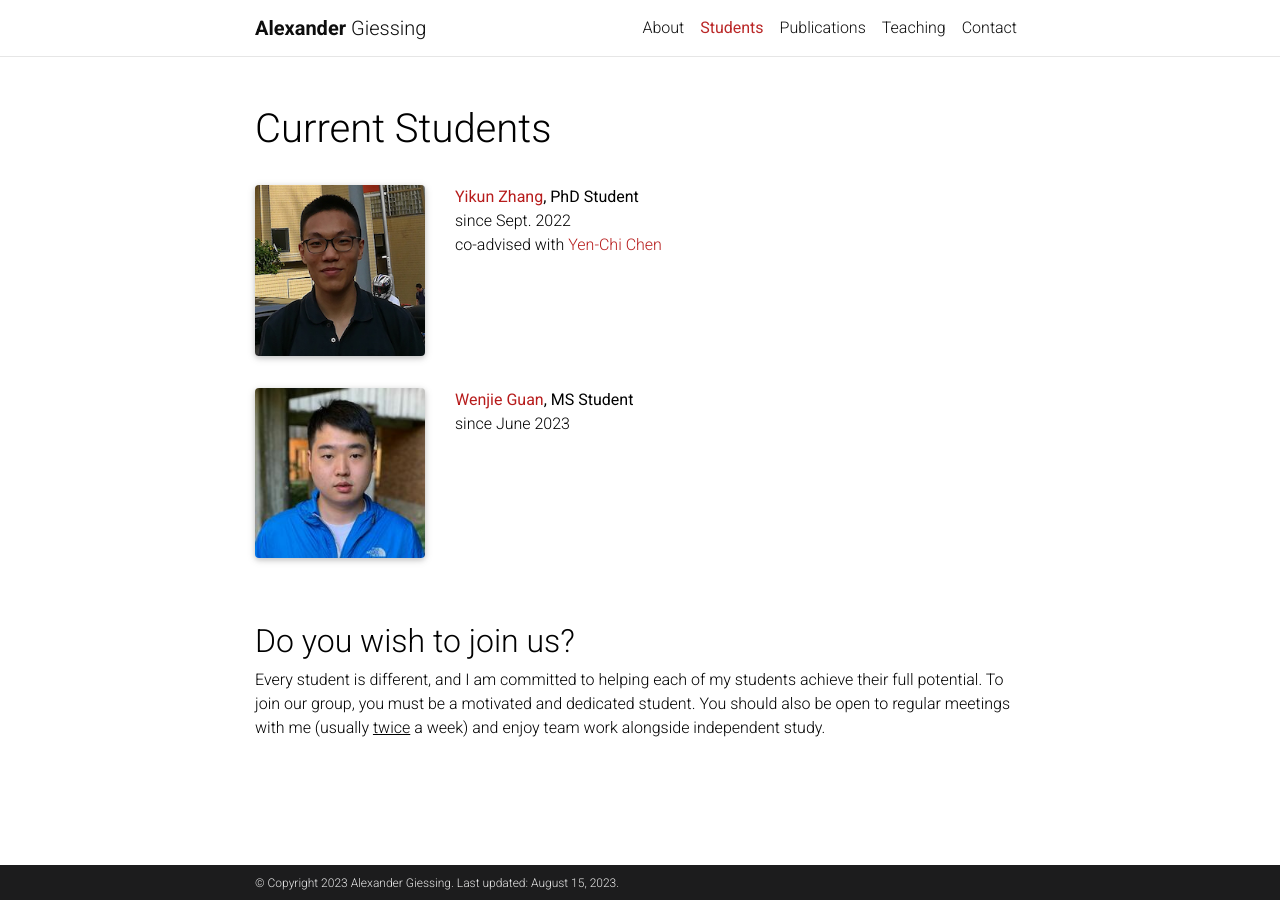
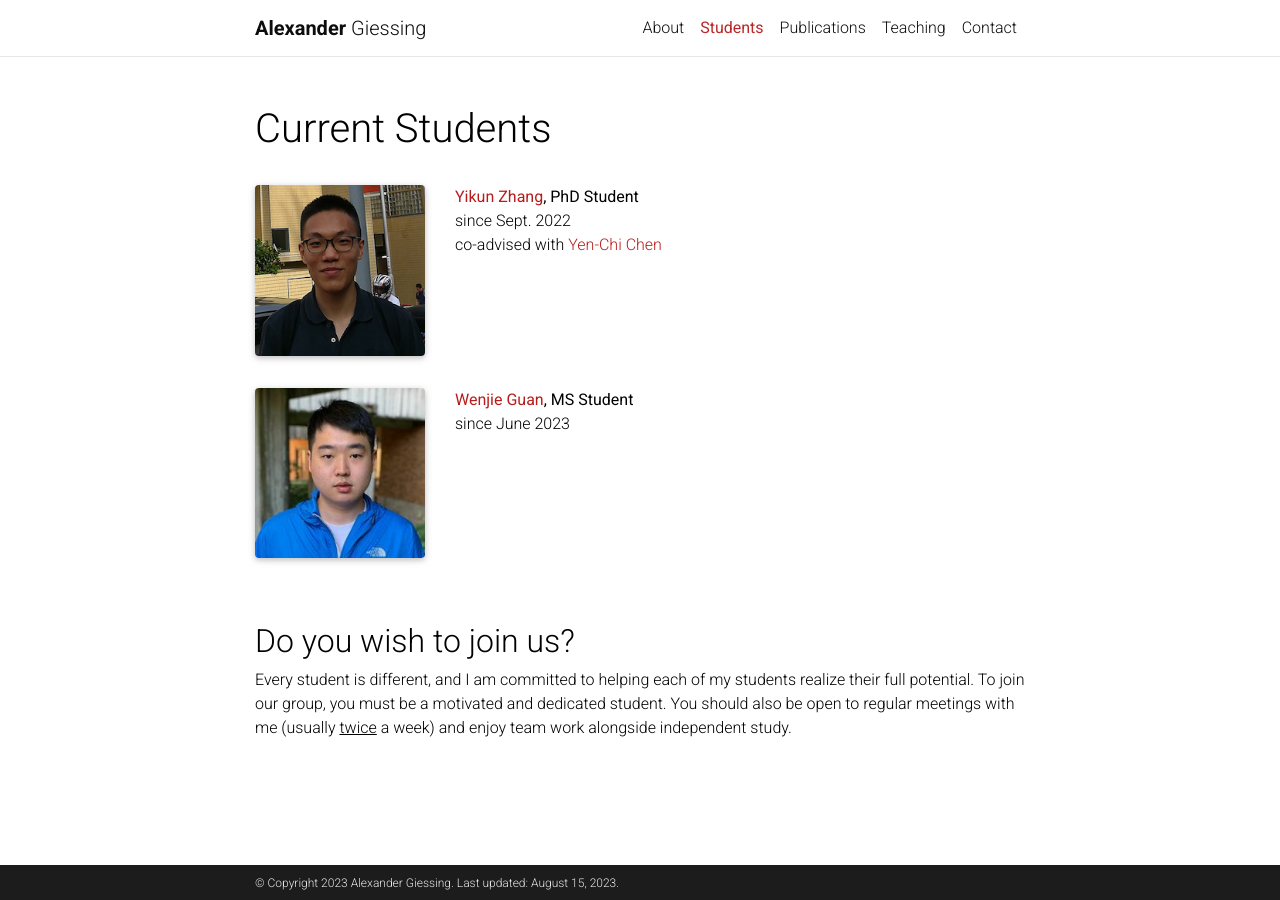
Before and after one commit to agiessing/agiessing.github.io, a Jekyll site: the page built from _pages/people.md, in a window 1280 px wide. Built offline with Jekyll 4.4.1, drawn with Linux system fonts in a browser that asks for light colours; comment, search, counter and statistics services are not loaded; a style sheet for code colours, icons or effects is not loaded.

Commit message:
Update people.md

```diff
--- a/_pages/people.md
+++ b/_pages/people.md
@@ -59,5 +59,5 @@
 
  <div class="container mt-5">
     <h2 class="post-title"> Do you wish to join us?</h2>
-        <p>Every student is different, and I am committed to helping each of my students achieve their full potential. To join our group, you must be a motivated and dedicated student. You should also be open to regular meetings with me (usually <u>twice</u> a week) and enjoy team work alongside independent study. </p>
+        <p>Every student is different, and I am committed to helping each of my students realize their full potential. To join our group, you must be a motivated and dedicated student. You should also be open to regular meetings with me (usually <u>twice</u> a week) and enjoy team work alongside independent study. </p>
  </div>
```
